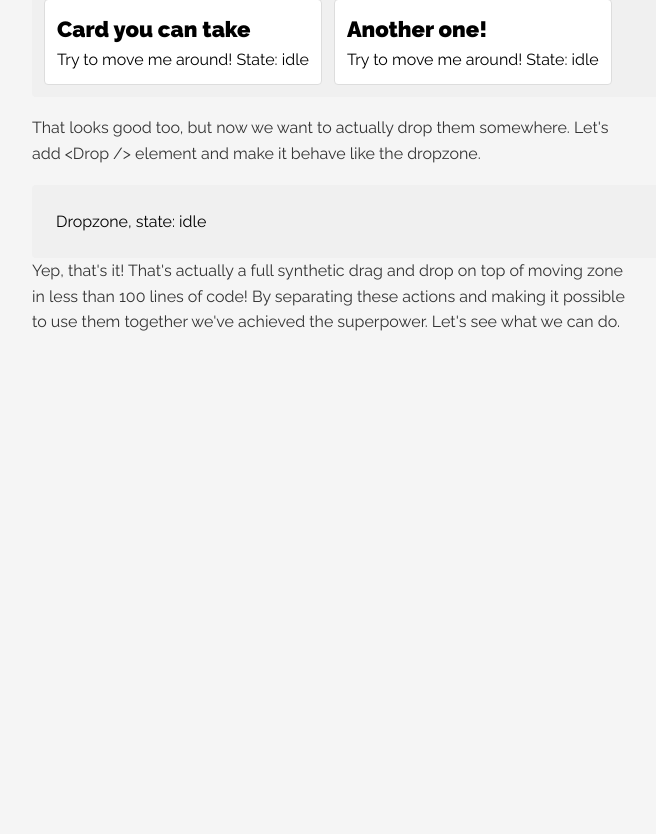
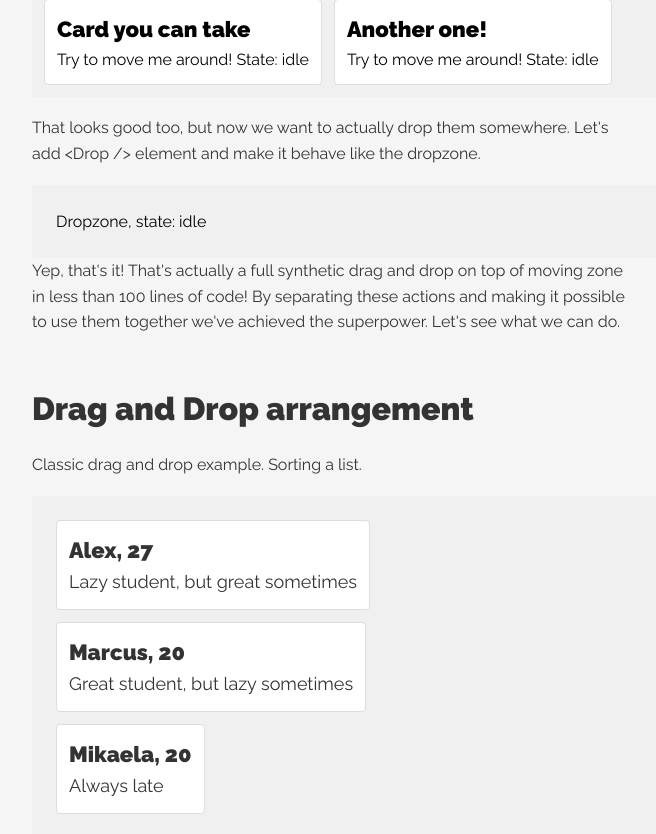
Before and after one commit to lxchurbakov/dnd, a React (Vite) app: page / in a window 1280 px wide. Shown: the part 1319-2153 px from the top of the page, without its empty margins (68-724 px from the left). Before the commit the page ends 1766 px from the top, so only its background shows below. Built offline with nearby package versions, Linux system fonts and the light colour scheme.

Commit message:
Add simple list sort example

```diff
--- a/src/atoms.tsx
+++ b/src/atoms.tsx
@@ -35,8 +35,9 @@
     }};
 `;
 
-export const Flex = styled(Base)<{ gap?: string, align?: string, justify?: string }>`
+export const Flex = styled(Base)<{ gap?: string, align?: string, justify?: string, direction?: string }>`
     display: flex;
+    flex-direction: ${props => props.direction || 'row'};
     gap: ${props => props.gap};
     align-items: ${props => props.align || 'center'};
     justify-content: ${props => props.justify || 'center'};
@@ -62,3 +63,31 @@
     padding: 80px 20px;
     margin: 0 auto;
 `;
+
+const ShadowWrap = styled.div<{ isShadowed: boolean }>`
+    width: 100%;
+    height: 100%;
+    position: relative;
+`;
+
+const Shadow = styled.div`
+    position: absolute;
+    top: 0;
+    left: 0;
+    width: 100%;
+    height: 100%;
+    z-index: 50;
+    background: #bfd5df;
+`;
+
+export const Shadowed = ({ isShadowed, children }) => {
+    return (
+        <ShadowWrap isShadowed={isShadowed}>
+            {children}
+
+            {isShadowed && (
+                <Shadow />
+            )}
+        </ShadowWrap>
+    )
+};
--- a/src/emitter.ts
+++ b/src/emitter.ts
@@ -9,7 +9,7 @@
 	listeners: { listener: Listener<T>, priority: number }[] = [];
 
 	subscribe = (listener: Listener<T>, priority: number = 0) => {
-		this.listeners.push({ listener ,priority });
+		this.listeners.push({ listener, priority });
         return () => {
             this.listeners = _.remove(this.listeners, (l) => l.listener === listener);
         };
--- /dev/null
+++ b/src/examples/simple-cards.tsx
@@ -0,0 +1,92 @@
+import React from 'react';
+
+import { Shadowed, Flex, Base, Card, Text } from '../atoms';
+import { colors } from '../theme';
+
+import { Drag, Drop } from '../lib';
+
+export default ({ dnd }) => {
+    const holdRef = React.useRef(null);
+    const [sizes, setSizes] = React.useState([]);
+    const [hint, setHint] = React.useState('');
+
+    const [items, setItems] = React.useState([
+        { id: 1, name: 'Alex', age: 27, description: 'Lazy student, but great sometimes' },
+        { id: 2, name: 'Marcus', age: 20, description: 'Great student, but lazy sometimes' },
+        { id: 3, name: 'Mikaela', age: 20, description: 'Always late' },
+    ]);
+
+    React.useEffect(() => {
+        // To account for padding between elements we will count this
+        // from rect.top to rect.top instead of using rect.height
+        // (we will for the first one though)
+        let previousTop = null;
+
+        setSizes(
+            Array.from(holdRef.current.childNodes).map((node: any) => {
+                const rect = node.getBoundingClientRect();
+                const value = previousTop === null ? rect.height : rect.top - previousTop;
+
+                previousTop = rect.top;
+
+                return value;
+            })
+        );
+    }, [items]);
+
+    const arrange = React.useCallback(({ position, data }) => {
+        if (data.type !== 'simple-cards') {
+            setHint('You are trying to drop cards that do not belong here.');
+        }
+
+        const parentRect = holdRef.current.getBoundingClientRect();
+
+        let offset = position.y - parentRect.top;
+        let index = 0;
+
+        while (offset > 0) {
+            offset -= sizes[index++];
+        }
+
+        index -= 1;
+
+        const id = data.value;
+
+        const item = items.find((item) => item.id === id);
+        const itemsWithoutTheOneBeingDragged = items.filter((item) => item.id !== id);
+        const itemsWithTheOneBeingDraggedInPlace = itemsWithoutTheOneBeingDragged.slice(0, index).concat([item]).concat(itemsWithoutTheOneBeingDragged.slice(index));
+
+        setItems(itemsWithTheOneBeingDraggedInPlace);
+    }, [items, sizes]);
+
+    return (
+        <Base>
+            <Text mb="18px" size={32} weight={800} color={colors.text}>
+                Drag and Drop arrangement
+            </Text>
+
+            <Text mb="18px" mw="600px" size={16} weight={400} color={colors.text}>
+                Classic drag and drop example. Sorting a list.
+            </Text>
+
+            <Drop dnd={dnd} onShadow={arrange}>{() => (
+                <Base p="24px" mb="18" w="100%" bc="#f0f0f0" br="4px">
+                    <Flex gap="12px" ref={holdRef} direction="column" align="flex-start">
+                        {items.map((item) => (
+                            <Drag data={{ type: 'simple-cards', value: item.id }} key={item.id} dnd={dnd}>{({ state }) => (
+                                <Shadowed isShadowed={state === 'shadow'}>
+                                    <Card>
+                                        <Text size={22} weight={800} color={colors.text}>{item.name}, {item.age}</Text>
+                                        <Text size={18} weight={400} color={colors.text}>{item.description}</Text>
+                                    </Card>
+                                </Shadowed>
+                            )}</Drag>
+                        ))}
+                    </Flex>
+                </Base>
+            )}</Drop>
+
+            {hint && <Text size={14} weight={400} color={colors.text}>{hint}</Text>}
+        </Base>
+    );
+};
--- a/src/lib.tsx
+++ b/src/lib.tsx
@@ -44,11 +44,13 @@
     }, []);
 
     const getPosition = (event) => {
-        const zone = zoneRef.current.getBoundingClientRect();
+        // const zone = zoneRef.current.getBoundingClientRect();
 
         return {
-            x: event.clientX - zone.left,
-            y: event.clientY - zone.top,
+            x: event.clientX,
+            y: event.clientY,
+            // x: event.clientX - zone.left,
+            // y: event.clientY - zone.top,
         };
     };
 
@@ -178,10 +180,10 @@
     const movement = useMovement({
         onStop: ({ position, data }) => {
             setBlock(null);
-            emitter.emitAsync({ type: 'stop', meta: { position, data }});
+            emitter.emitParallelSync({ type: 'stop', meta: { position, data }});
         },
         onMove: ({ position, data }) => {
-            emitter.emitAsync({ type: 'move', meta: { position, data }});
+            emitter.emitParallelSync({ type: 'move', meta: { position, data }});
         },
     });
 
@@ -237,33 +239,31 @@
     const [state, setState] = React.useState('idle');
 
     React.useEffect(() => {
-        if (state === 'shadow') {
-            onShadow?.(dnd.movement.data);
-        }
-    }, [state]);
-
-    React.useEffect(() => {
         return dnd.emitter.subscribe(({ type, meta }) => {
             if (type === 'stop') {
-                const { data } = meta;
+                const { position, data } = meta;
 
                 if (state === 'shadow') {
-                    onDrop?.(data);
+                    onDrop?.({ position, data});
                 }
 
                 setState('idle');
             }
 
             if (type === 'move') {
-                const { position } = meta;
+                const { position, data } = meta;
 
                 const rect = wrapRef.current.getBoundingClientRect();
                 const isShadowed = isPositionWithinRect(position, rect);
 
                 setState(isShadowed ? 'shadow' : 'idle');
+
+                if (isShadowed) {
+                    onShadow?.({ data, position });
+                }
             }
         });
-    }, [state, dnd.emitter]);
+    }, [setState, onShadow, onDrop, state, dnd.emitter]);
 
     return (
         <DropWrap ref={wrapRef}>
--- a/src/page.tsx
+++ b/src/page.tsx
@@ -8,6 +8,8 @@
 
 import { useMovement, Zone, Block } from './lib';
 import { useDND, Overlayer, Drag, Drop } from './lib';
+
+import SimpleCards from './examples/simple-cards';
 
 export default () => {
     const movement = useMovement({
@@ -45,7 +47,7 @@
     const dnd = useDND({});
     const [message, setMessage] = React.useState('');
 
-    const handleDrop = React.useCallback((data) => {
+    const handleDrop = React.useCallback(({ data }) => {
         setMessage(`Just dropped ${data}!`);
         setTimeout(() => {
             setMessage('');
@@ -117,14 +119,14 @@
 
                 <Base p="12px" mb="18px" w="100%" bc="#f0f0f0" br="4px">
                     <Flex gap="12px" justify="flex-start">
-                        <Drag data={1} dnd={dnd}>{({ state }) => (
+                        <Drag data={{ type: 'example', value: 2 }} dnd={dnd}>{({ state }) => (
                             <Card>
                                 <Text size={22} weight={800}>Card you can take</Text>
                                 <Text size={16} weight={400}>Try to move me around! State: {state}</Text>
                             </Card>
                         )}</Drag>
 
-                        <Drag data={2} dnd={dnd}>{({ state }) => (
+                        <Drag data={{ type: 'example', value: 2 }} dnd={dnd}>{({ state }) => (
                             <Card>
                                 <Text size={22} weight={800}>Another one!</Text>
                                 <Text size={16} weight={400}>Try to move me around! State: {state}</Text>
@@ -144,12 +146,16 @@
                     </Base>
                 )}</Drop>
 
-                <Text mb="32px" mw="600px" size={16} weight={400} color={colors.text}>
+                <Text mb="48px" mw="600px" size={16} weight={400} color={colors.text}>
                     Yep, that's it! That's actually a full synthetic drag and drop on top of
                     moving zone in less than 100 lines of code! By separating these actions and
                     making it possible to use them together we've achieved the superpower. Let's see what we can do.
                 </Text>
+
+                <SimpleCards dnd={dnd} />
             </Container>
         </>
     );
 };
+
+{/*  */}
```
